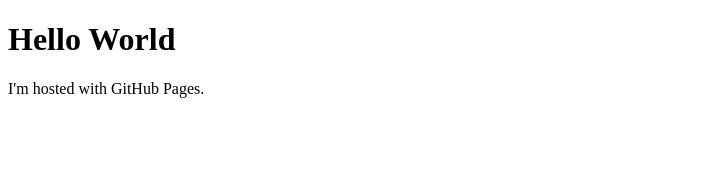
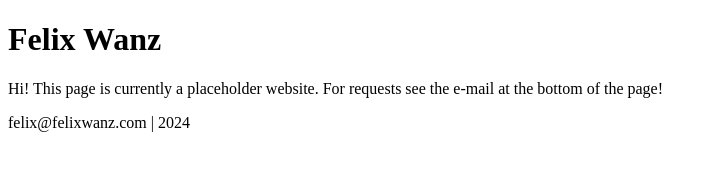
Before and after one commit to Flixrunner/Flixrunner.github.io, a plain HTML site: page index.html in a window 1280 px wide. Shown: the whole page, without its empty margins (0-717 px from the left). Drawn offline with Linux system fonts and the light colour scheme.

Commit message:
actual content

```diff
--- a/index.html
+++ b/index.html
@@ -1,7 +1,12 @@
 <!DOCTYPE html>
 <html>
 <body>
-<h1>Hello World</h1>
-<p>I'm hosted with GitHub Pages.</p>
+<h1>Felix Wanz</h1>
+<p>Hi! This page is currently a placeholder website. For requests see the e-mail at the bottom of the page!</p>
+<footer>
+    <p>
+        felix@felixwanz.com | 2024
+    </p>
+</footer>
 </body>
 </html>
```
